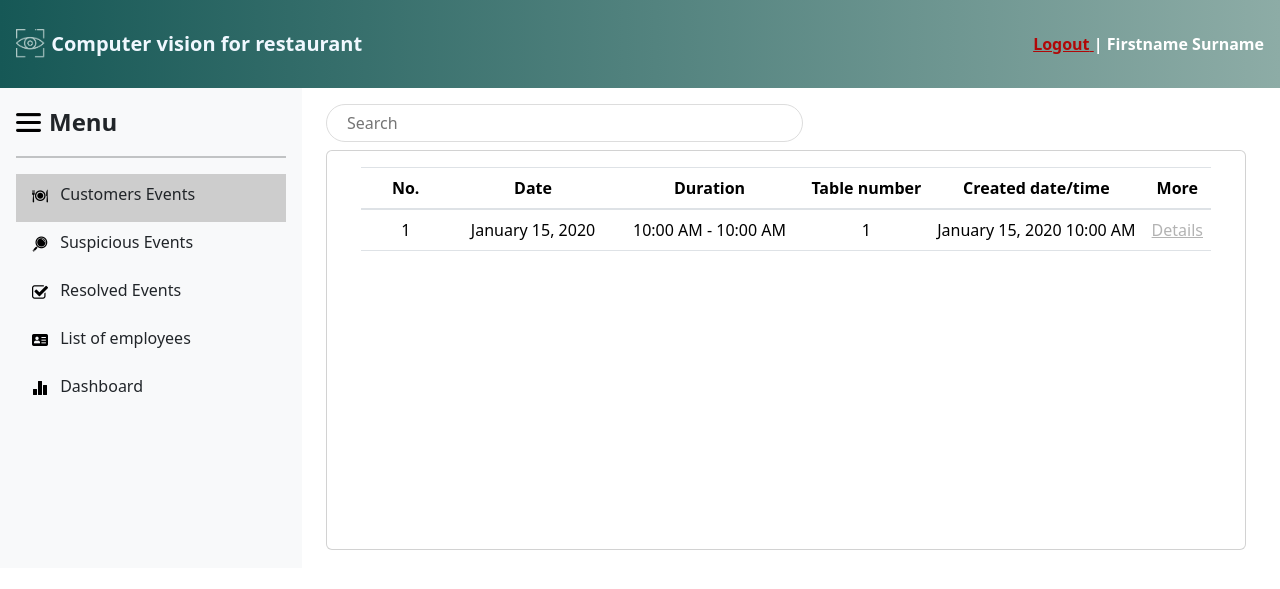
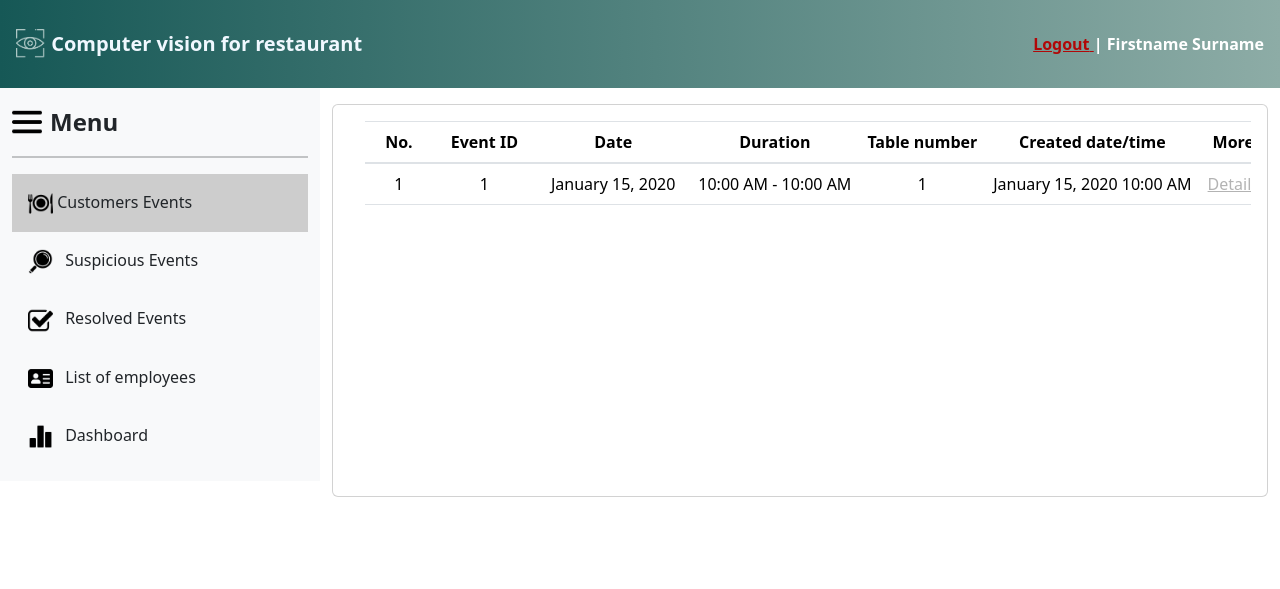
Before and after one commit to sukrit2556/RestaurantCV, a Django app: page /menu/CustTable/ in a window 1280 px wide. Shown: the top 589 px of the page. Run offline with Django 5.2, Linux system fonts and the light colour scheme; tables that the repository leaves empty hold one stand-in row (values such as "Sample post"); some libraries are stand-ins or nearby versions.

Commit message:
commit 10:09AM by sukrit2556 fix design

```diff
--- a/myapp/templates/CustEvent-table.html
+++ b/myapp/templates/CustEvent-table.html
@@ -12,30 +12,13 @@
   <script src="https://cdn.jsdelivr.net/npm/bootstrap@5.1.3/dist/js/bootstrap.bundle.min.js"
     integrity="sha384-ka7Sk0Gln4gmtz2MlQnikT1wXgYsOg+OMhuP+IlRH9sENBO0LRn5q+8nbTov4+1p"
     crossorigin="anonymous"></script>
-  <style>
-    * {
-      box-sizing: border-box;
-    }
-
-    #myInput {
-      width: 50%;
-      font-size: 16px;
-      border: 1px solid #ddd;
-      padding-left: 20px;
-    }
-
-    #myTable {
-      width: 100%;
-    }
-
-    #myTable th,
-    #myTable td {}
-
-    #myTable tr {}
-
-    #myTable tr.header,
-    #myTable tr:hover {}
-  </style>
+  <script src="https://code.jquery.com/jquery-3.6.0.min.js"></script>
+  <script src="https://stackpath.bootstrapcdn.com/bootstrap/4.5.2/js/bootstrap.min.js"></script>
+  <script>
+    $(document).ready(function () {
+      $('#myCollapsible').collapse('toggle');
+    });
+  </script>
   <!--style-->
   <link rel="stylesheet" href="{% static 'css/style.css' %}">
   <link rel="stylesheet" href="https://maxcdn.bootstrapcdn.com/bootstrap/4.4.1/css/bootstrap.min.css">
@@ -80,6 +63,16 @@
         user-select: none;
       }
 
+      .icon-bar {
+        width: 25px;
+        height: 25px;
+      }
+
+      .menu-bar {
+        width: 30px;
+        height: 30px;
+      }
+
       @media (min-width: 768px) {
         .bd-placeholder-img-lg {
           font-size: 3.5rem;
@@ -91,15 +84,15 @@
     <!-- Custom styles for this template -->
     <link href="sidebars.css" rel="stylesheet">
   </head>
-  <title>Computer vision for restaurant | Menu</title>
+  <title>Computer vision for restuarant | Menu</title>
 </head>
 
-<body>
+<body class="full-height">
 
 
   <!-- Image and text -->
   <nav class="navbar navbar-bg py-4">
-    <a class="navbar-brand mx-3">
+    <a class="navbar-brand mx-3" href="menu">
       <div class="font-nav">
         <img src="{% static 'img/eye1.png' %}" width="30" height="30" class="d-inline-block align-top" alt="">
         <b>Computer vision for restaurant</b>
@@ -115,9 +108,10 @@
     </div>
   </nav>
 
-  <div class="row">
-    <div class="col-md-3">
-      <div class="d-flex flex-column flex-shrink-0 p-3 bg-light" style="max-width: 100%; height: 480px;">
+  <div class="container-fluid full-height">
+    <div class="row full-height">
+      <div class="col-md-3 bg-light full-height">
+        <div class="d-flex flex-column py-3 full-height">
           <a href="{% url 'menu' %}"
             class="d-flex align-items-center mb-3 mb-md-0 me-md-auto link-dark text-decoration-none">
             <img src="{% static 'img/menu.png' %}" class="menu-bar me-2" alt="">
@@ -125,63 +119,49 @@
           </a>
           <hr>
           <ul class="nav nav-pills flex-column mb-auto">
-
             <li class="nav-item list-butt">
-            <a href="#" class="nav-link link-dark mb-2 n" aria-current="page">
-              <img src="{% static 'img/dinner2.png' %}" class="icon-bar me-2" alt="">
+              <a href="#" class="nav-link link-dark py-3" style="width: 100%; height: 100%;">
+                <img src="/static/img/dinner2.png" class="icon-bar" alt="">
                 Customers Events
               </a>
             </li>
-
-          <!--          <li class="list-hov">
-            <a href="{% url 'EmTable' %}" class="nav-link link-dark mb-2">
-              <img src="{% static 'img/rest1.png' %}" class="icon-bar me-2" alt="">
-              Employees Events
-            </a>
-          </li> -->
-
             <li class="list-hov">
-            <a href="{% url 'SusTable' %}" class="nav-link link-dark mb-2">
-              <img src="{% static 'img/loupe1.png' %}" class="icon-bar me-2" alt="">
+              <a href="/menu/SusTable/" class="nav-link link-dark py-3" style="width: 100%; height: 100%;">
+                <img src="/static/img/loupe1.png" class="icon-bar me-2" alt="">
                 Suspicious Events
               </a>
             </li>
-
             <li class="list-hov">
-            <a href="{% url 'ResTable' %}" class="nav-link link-dark mb-2">
-              <img src="{% static 'img/check1.png' %}" class="icon-bar me-2" alt="">
+              <a href="/menu/ResTable/" class="nav-link link-dark py-3" style="width: 100%; height: 100%;">
+                <img src="/static/img/check1.png" class="icon-bar me-2" alt="">
                 Resolved Events
               </a>
             </li>
-
             <li class="list-hov">
-            <a href="{% url 'ListTable' %}" class="nav-link link-dark mb-2">
-              <img src="{% static 'img/id1.png' %}" class="icon-bar me-2" alt="">
+              <a href="/menu/ListTable/" class="nav-link link-dark py-3" style="width: 100%; height: 100%;">
+                <img src="/static/img/id1.png" class="icon-bar me-2" alt="">
                 List of employees
               </a>
             </li>
-
+            </li>
             <li class="list-hov">
-            <a href="{% url 'Dashboard' %}" class="nav-link link-dark mb-2">
-              <img src="{% static 'img/graph1.png' %}" class="icon-bar me-2" alt="">
+              <a href="/menu/Dashboard" class="nav-link link-dark py-3" style="width: 100%; height: 100%;">
+                <img src="/static/img/graph1.png" class="icon-bar me-2" alt="">
                 Dashboard
               </a>
             </li>
-
           </ul>
         </div>
       </div>
-    <div class="col-md-9">
-      <input type="text" class="mt-3 mb-2" style="border-radius: 50px; height: 38px;" id="myInput"
-        onkeyup="myFunction()" placeholder="Search">
-
-      <div class="card align-items-center" style="width: 920px; height: 400px;">
-        <div class="card-body text-center">
-          <div style="max-height: 370px; overflow-y: auto; ">
-            <table class="table table-hover text-nowrap mx-3" id="myTable" style="width: 850px;">
+      <div class="col-md-9 full-height">
+        <div class="card align-items-center mt-3" style="width: 100%; height: 100%;">
+          <div class="card-body text-center" style="height: 100%; width:100%;">
+            <div style="max-height: 100%; overflow-y: auto;">
+              <table class="table table-hover text-nowrap mx-3 text-center" style="width: 100%;">
                 <thead>
                   <tr>
                     <th scope="col" style="width: 30%">No.</th>
+                    <th scope="col" style="width: 30%">Event ID</th>
                     <th scope="col" style="width: 30%">Date</th>
                     <th scope="col" style="width: 30%">Duration</th>
                     <th scope="col" style="width: 20%">Table number</th>
@@ -193,6 +173,7 @@
                   {% for customer_event in customer_events %}
                   <tr>
                     <td>{{ forloop.counter }}</td>
+                    <td>{{ customer_event.customer_id }}</td>
                     <td>{{ customer_event.customer_in|date:"F j, Y" }}</td>
                     <td>
                       {% if customer_event.customer_in %}
@@ -221,31 +202,6 @@
       </div>
     </div>
 
-  <script>
-    function myFunction() {
-      var input, filter, table, tr, td, i, j, txtValue;
-      input = document.getElementById("myInput");
-      filter = input.value.toUpperCase();
-      table = document.getElementById("myTable");
-      tr = table.getElementsByTagName("tr");
-      for (i = 0; i < tr.length; i++) {
-        // Loop through all columns except the last one (Action/Resolve column)
-        for (j = 0; j < tr[i].getElementsByTagName("td").length - 1; j++) {
-          td = tr[i].getElementsByTagName("td")[j];
-          if (td) {
-            txtValue = td.textContent || td.innerText;
-            // If any column contains the search query, display the row; otherwise, hide it
-            if (txtValue.toUpperCase().indexOf(filter) > -1) {
-              tr[i].style.display = "";
-              break; // Break the loop if any column matches
-            } else {
-              tr[i].style.display = "none";
-            }
-          }
-        }
-      }
-    }
-  </script>
 </body>
 
 </html>
--- a/myapp/views.py
+++ b/myapp/views.py
@@ -101,7 +101,6 @@ def CustDetail(request, id):
 
 def CustTable(request):
     customer_events = CustomerEvents.objects.all().order_by('-customer_in').values()
-    print(customer_events)
     context = {
         'customer_events': customer_events
     }
```
Also changed, not shown: myapp/templates/ResEvent-table.html (+26 -18 lines), myapp/templates/SusEvent-table.html (+93 -46 lines). Lines whose indentation alone changed are shown as unchanged.
